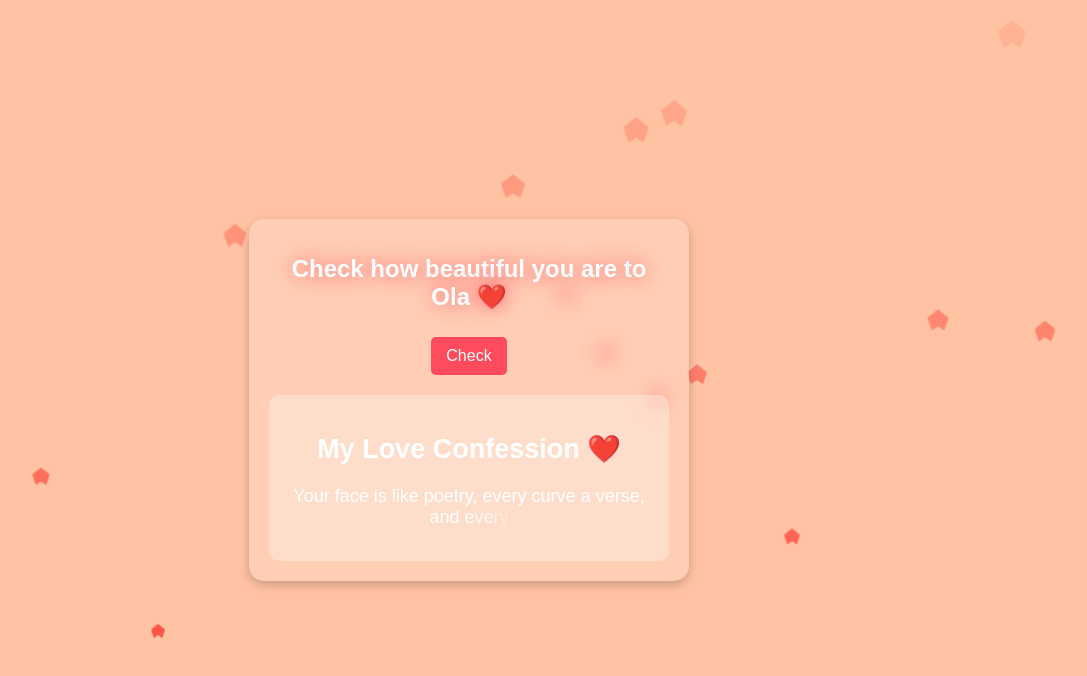
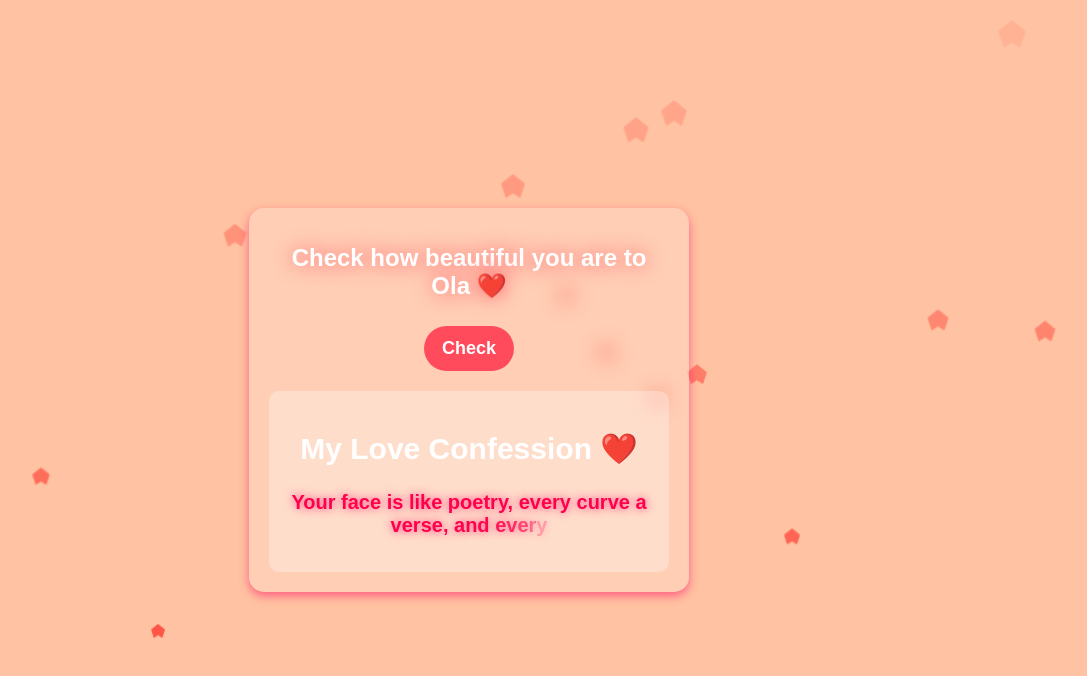
Before and after one commit to Dvibes23/How-much-I-love-you-, a plain HTML site: page index.html in a window 1280 px wide. Both pictures are taken after a click on the button "Check". Shown: the whole page, without its empty margins (171-1258 px from the left). Drawn offline with Linux system fonts and the light colour scheme.

Commit message:
Update style.css

```diff
--- a/style.css
+++ b/style.css
@@ -1,4 +1,4 @@
-/* Pink Animated Background */
+/* 🌸 Soft Animated Pink Background */
 @keyframes pinkGradient {
     0% { background: #ffafbd; }
     50% { background: #ffc3a0; }
@@ -19,12 +19,12 @@ body {
     overflow: hidden;
 }
 
-/* Container Design */
+/* 🌟 Container with Soft Glow */
 .container {
     background: rgba(255, 255, 255, 0.2);
     padding: 20px;
     border-radius: 15px;
-    box-shadow: 0 4px 10px rgba(0, 0, 0, 0.2);
+    box-shadow: 0 4px 10px rgba(255, 0, 98, 0.5);
     width: 90%;
     max-width: 400px;
     backdrop-filter: blur(10px);
@@ -32,9 +32,10 @@ body {
     z-index: 10;
 }
 
-/* Animated Glowing Text */
+/* ✨ Animated Glowing Title */
 .animate-text {
     font-size: 24px;
+    font-weight: bold;
     animation: glow 1.5s infinite alternate;
 }
 
@@ -43,26 +44,29 @@ body {
     100% { text-shadow: 0 0 20px #ff4b5c; }
 }
 
-/* Button Animation */
+/* 💖 Romantic Love Button */
 button {
     background: #ff4b5c;
     color: white;
+    font-weight: bold;
     border: none;
-    padding: 10px 15px;
+    padding: 12px 18px;
     margin-top: 10px;
     cursor: pointer;
-    border-radius: 5px;
-    font-size: 16px;
-    transition: transform 0.2s ease-in-out;
+    border-radius: 25px;
+    font-size: 18px;
+    transition: transform 0.3s ease-in-out, box-shadow 0.3s;
 }
 
 button:hover {
     transform: scale(1.1);
+    box-shadow: 0px 0px 10px rgba(255, 0, 98, 0.8);
 }
 
-/* Love Confession Animation */
+/* 💌 Love Confession Styling */
 #confession {
-    font-size: 18px;
+    font-size: 20px;
+    font-weight: bold;
     margin-top: 20px;
     background: rgba(255, 255, 255, 0.3);
     padding: 15px;
@@ -81,115 +85,23 @@ button:hover {
     transform: translateY(0) !important;
 }
 
-/* Floating Hearts */
-#hearts-container {
-    position: absolute;
-    width: 100%;
-    height: 100vh;
-    top: 0;
-    left: 0;
-    overflow: hidden;
-    z-index: 1;
-}
-
-.heart {
-    position: absolute;
-    width: 20px;
-    height: 20px;
-    background: red;
-    clip-path: polygon(50% 0%, 100% 40%, 80% 100%, 50% 80%, 20% 100%, 0% 40%);
-    animation: float 5s linear infinite;
-    opacity: 0.7;
-}
-
-@keyframes float {
+/* 🌟 Floating Sparkles */
+@keyframes sparkle {
     0% { transform: translateY(100vh) scale(0.5); opacity: 0.7; }
     100% { transform: translateY(-10vh) scale(1.5); opacity: 0; }
 }
-/* Animated Pink Background */
-@keyframes pinkGradient {
-    0% { background: #ffafbd; }
-    50% { background: #ffc3a0; }
-    100% { background: #ffafbd; }
+
+.sparkle {
+    position: absolute;
+    width: 10px;
+    height: 10px;
+    background: #fff;
+    border-radius: 50%;
+    animation: sparkle 5s linear infinite;
+    opacity: 0.5;
 }
 
-body {
-    animation: pinkGradient 5s infinite alternate ease-in-out;
-    text-align: center;
-    font-family: 'Arial', sans-serif;
-    color: white;
-    margin: 0;
-    padding: 0;
-    height: 100vh;
-    display: flex;
-    align-items: center;
-    justify-content: center;
-    overflow: hidden;
-}
-
-/* Container Design */
-.container {
-    background: rgba(255, 255, 255, 0.2);
-    padding: 20px;
-    border-radius: 15px;
-    box-shadow: 0 4px 10px rgba(0, 0, 0, 0.2);
-    width: 90%;
-    max-width: 400px;
-    backdrop-filter: blur(10px);
-    position: relative;
-    z-index: 10;
-}
-
-/* Animated Glowing Text */
-.animate-text {
-    font-size: 24px;
-    animation: glow 1.5s infinite alternate;
-}
-
-@keyframes glow {
-    0% { text-shadow: 0 0 5px #fff; }
-    100% { text-shadow: 0 0 20px #ff4b5c; }
-}
-
-/* Button Animation */
-button {
-    background: #ff4b5c;
-    color: white;
-    border: none;
-    padding: 10px 15px;
-    margin-top: 10px;
-    cursor: pointer;
-    border-radius: 5px;
-    font-size: 16px;
-    transition: transform 0.2s ease-in-out;
-}
-
-button:hover {
-    transform: scale(1.1);
-}
-
-/* Love Confession Animation */
-#confession {
-    font-size: 18px;
-    margin-top: 20px;
-    background: rgba(255, 255, 255, 0.3);
-    padding: 15px;
-    border-radius: 10px;
-    opacity: 0;
-    transform: translateY(20px);
-    transition: opacity 1s ease-in-out, transform 1s ease-in-out;
-}
-
-.hidden {
-    display: none;
-}
-
-.show {
-    opacity: 1 !important;
-    transform: translateY(0) !important;
-}
-
-/* Floating Hearts */
+/* 💞 Floating Hearts */
 #hearts-container {
     position: absolute;
     width: 100%;
@@ -215,9 +127,12 @@ button:hover {
     100% { transform: translateY(-10vh) scale(1.5); opacity: 0; }
 }
 
-/* Typewriter Text Effect */
+/* 💖 Bold, Glowing Typing Effect */
 .fade-in-text {
     opacity: 0;
+    font-weight: bold;
+    color: #ff004c;
+    text-shadow: 0 0 10px rgba(255, 0, 98, 0.8);
     animation: fadeIn 0.5s forwards;
 }
 
@@ -225,3 +140,14 @@ button:hover {
     from { opacity: 0; transform: scale(0.8); }
     to { opacity: 1; transform: scale(1); }
 }
+
+/* 🌸 Soft Pink Wave Animation */
+@keyframes waveEffect {
+    0% { transform: rotate(0deg) translateY(0px); }
+    50% { transform: rotate(3deg) translateY(5px); }
+    100% { transform: rotate(0deg) translateY(0px); }
+}
+
+.wave-animation {
+    animation: waveEffect 2s infinite alternate ease-in-out;
+}
```
